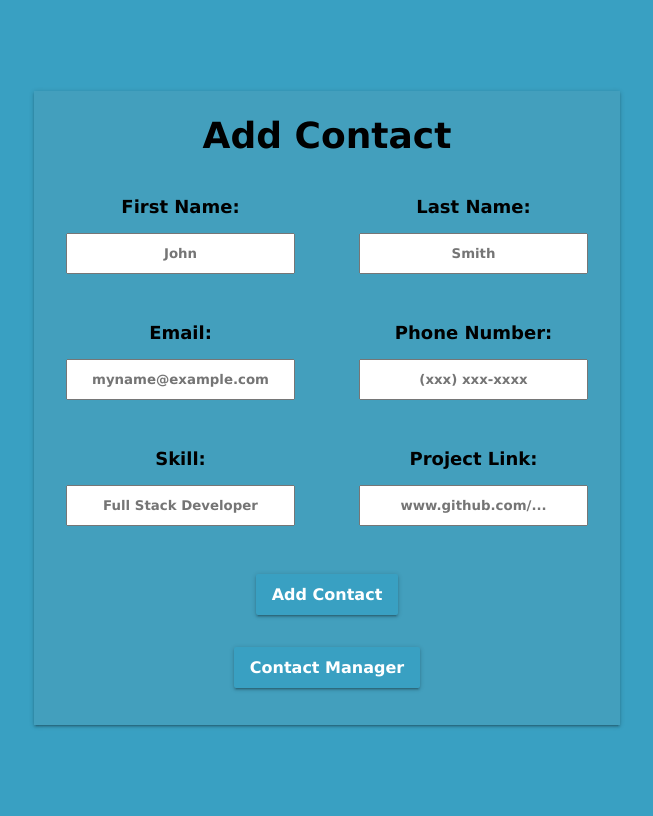
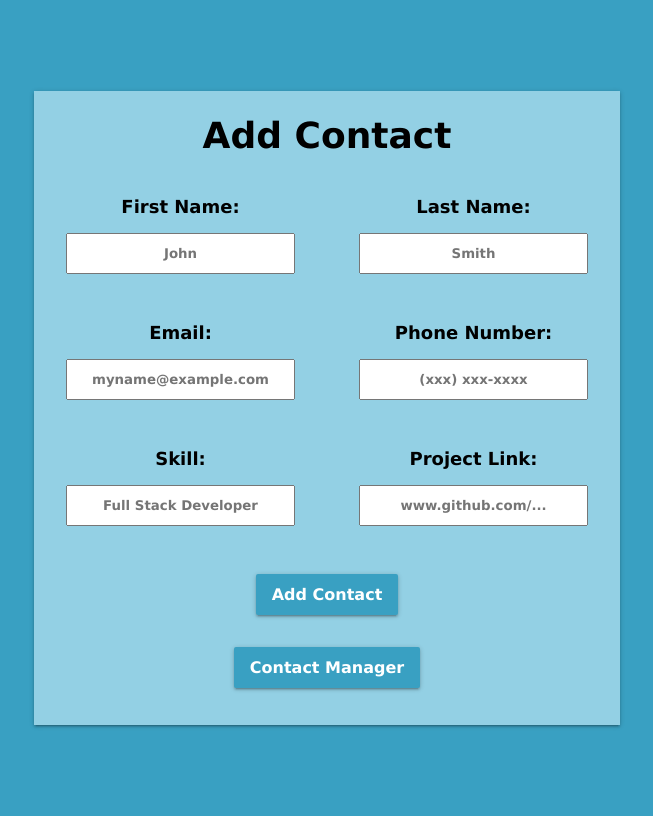
Before and after one commit to StanleyMine/COP4331_ContactManager, a PHP site: page /addContact.html in a window 1280 px wide. Shown: the whole page, without its empty margins (313-966 px from the left). Run offline with PHP 8.4, Linux system fonts and the light colour scheme.

Commit message:
Fix Style

```diff
--- a/index.html
+++ b/index.html
@@ -11,7 +11,7 @@
   <body>
     <div class="centerdiv">
       <div class="container">
-        <h1>Login</h1>
+        <img src="/logo.png" />
         <form id="login-form">
           <!--Setting up log in text boxes-->
           <div class="login-section">
--- a/styles.css
+++ b/styles.css
@@ -55,7 +55,7 @@ a:active {
   margin: auto;
   text-align: center;
   display: inline-flex;
-  background-color: rgb(67, 159, 189);
+  background-color: rgb(147, 208, 228);
   box-shadow: 0px 1px 5px 0px rgba(0, 0, 0, 0.2),
     0px 2px 2px 0px rgba(0, 0, 0, 0.14), 0px 3px 1px -2px rgba(0, 0, 0, 0.12);
   flex-direction: column;
```
